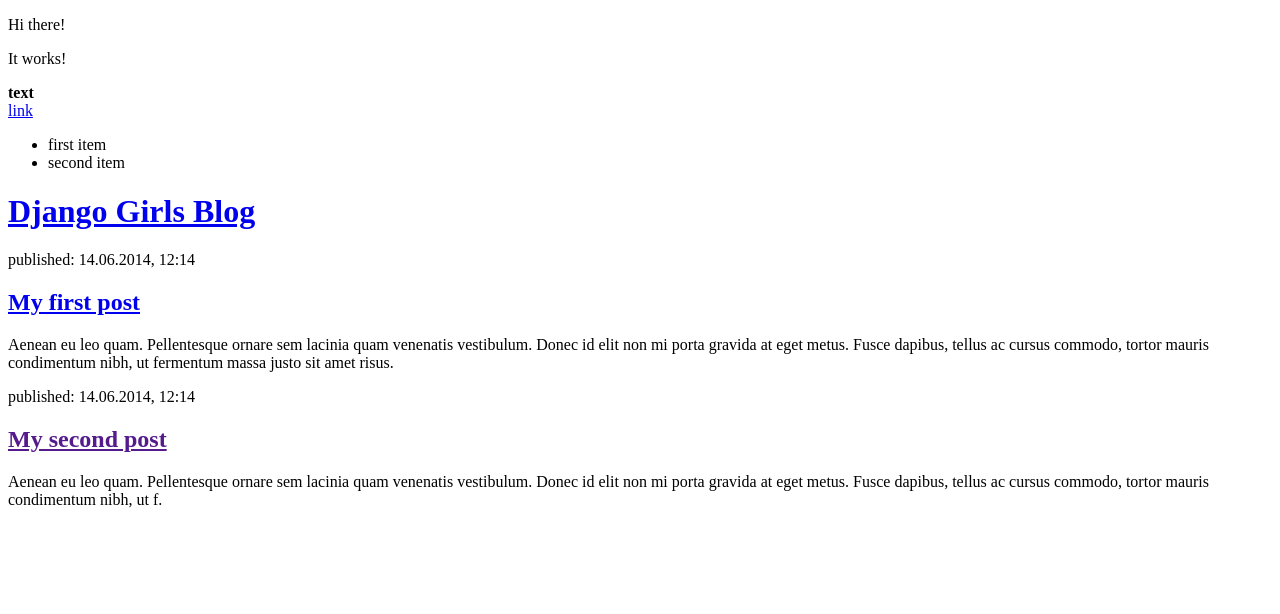
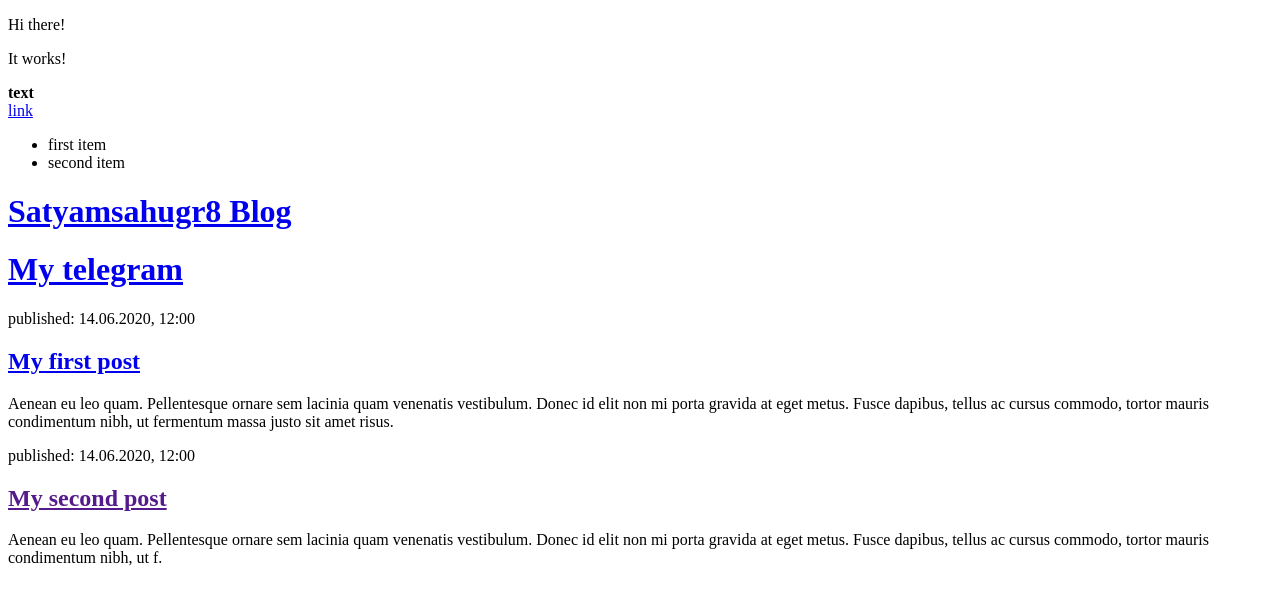
Before and after one commit to Satyamsahugr8/my-first-blog, a Django app: page / in a window 1280 px wide. Shown: the part 186-800 px from the top of the page. Run offline with Django 3.2, Linux system fonts and the light colour scheme.

Commit message:
my updated blog app

```diff
--- a/blog/templates/blog/post_list.html
+++ b/blog/templates/blog/post_list.html
@@ -26,17 +26,18 @@
 <time></time>
 
 <header>
-            <h1><a href="/">Django Girls Blog</a></h1>
+            <h1><a href="/">Satyamsahugr8 Blog</a></h1>
+            <h1><a href="http://t.me/flash_king">My telegram</a></h1>
         </header>
 
         <article>
-            <time>published: 14.06.2014, 12:14</time>
+            <time>published: 14.06.2020, 12:00</time>
             <h2><a href="https://github.com/">My first post</a></h2>
             <p>Aenean eu leo quam. Pellentesque ornare sem lacinia quam venenatis vestibulum. Donec id elit non mi porta gravida at eget metus. Fusce dapibus, tellus ac cursus commodo, tortor mauris condimentum nibh, ut fermentum massa justo sit amet risus.</p>
         </article>
 
         <article>
-            <time>published: 14.06.2014, 12:14</time>
+            <time>published: 14.06.2020, 12:00</time>
             <h2><a href="">My second post</a></h2>
             <p>Aenean eu leo quam. Pellentesque ornare sem lacinia quam venenatis vestibulum. Donec id elit non mi porta gravida at eget metus. Fusce dapibus, tellus ac cursus commodo, tortor mauris condimentum nibh, ut f.</p>
         </article>
```
